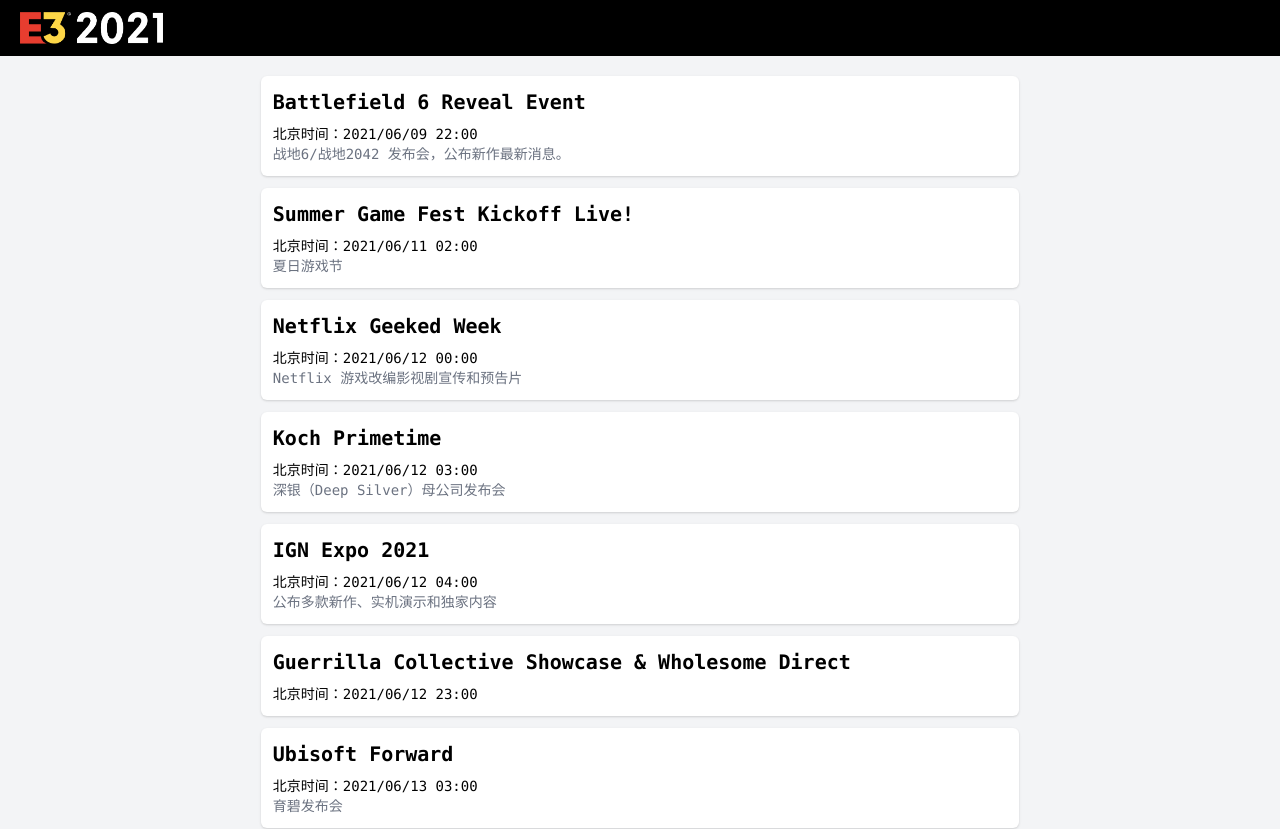
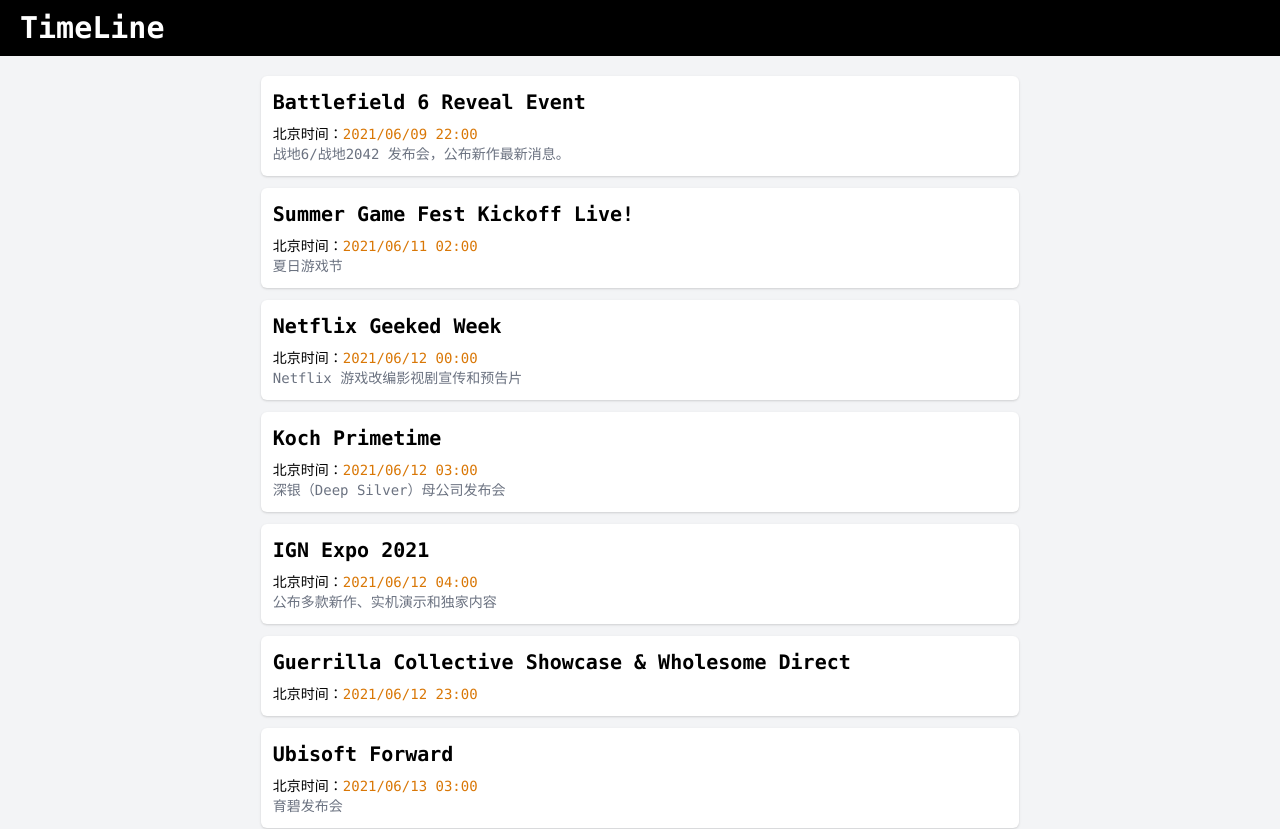
Before and after one commit to mrleidesen/TimeLine, a React (Vite) app: page / in a window 1280 px wide. Shown: the top 829 px of the page. Built offline with nearby package versions, Linux system fonts and the light colour scheme.

Commit message:
feat: update docs and add github actions

```diff
--- a/index.html
+++ b/index.html
@@ -4,7 +4,7 @@
     <meta charset="UTF-8" />
     <link rel="icon" type="image/svg+xml" href="src/favicon.svg" />
     <meta name="viewport" content="width=device-width, initial-scale=1.0" />
-    <title>Vite App</title>
+    <title>TimeLine</title>
   </head>
   <body>
     <div id="root"></div>
--- a/src/App.tsx
+++ b/src/App.tsx
@@ -1,7 +1,7 @@
 import React, { useEffect, useState } from 'react'
 import dayjs from 'dayjs'
 
-import Logo from './assets/E3Logo21.png'
+// import Logo from './assets/E3Logo21.png'
 import { filterTimeline } from '@/utils'
 
 export default function App() {
@@ -35,11 +35,12 @@
         <div className="pt-14 w-full">
             <header className="fixed top-0 left-0 w-full h-14 bg-black text-white">
                 <div className="container h-full mx-auto flex items-center box-border py-3 px-5">
-                    <img
+                    {/* <img
                         className="object-contain object-center h-full"
                         src={Logo}
                         alt="Logo"
-                    />
+                    /> */}
+                    <span className="text-3xl font-mono font-semibold text-white select-none">TimeLine</span>
                 </div>
             </header>
             <div className="w-full overflow-auto box-border py-3 bg-gray-100">
@@ -49,7 +50,7 @@
                             <a
                                 href={item.live}
                                 target="_blank"
-                                className={`sm:w-full md:w-4/5 lg:w-3/5 rounded-md box-border p-3 bg-white flex flex-col font-mono
+                                className={`sm:w-full md:w-4/5 lg:w-3/5 rounded-md box-border p-3 select-none bg-white flex flex-col font-mono
                                 ${item.isSoon ? 'shadow-lg mb-5' : 'shadow mb-3'} ${item.isExpire ? 'text-gray-500' : ''}`}
                                 key={i}
                             >
@@ -58,7 +59,7 @@
                                     <span className="text-red-500">{item.isSoon ? '即将开始' : ''}</span>
                                 </div>
 
-                                <span className="text-sm">北京时间：{item.time}</span>
+                                <span className="text-sm">北京时间：<span className="text-yellow-600">{item.time}</span></span>
                                 <span className="text-sm text-gray-500">{item.desc}</span>
                             </a>
                         ))}
```
Also changed, not shown: 1 other file (tests, documents, lock files or other folders).
